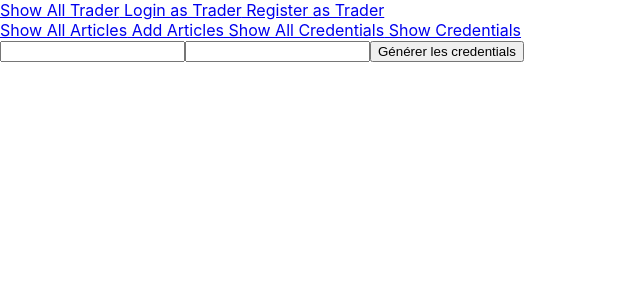
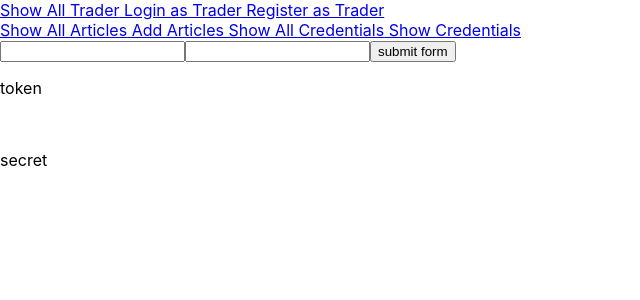
Before and after one commit to nath026/react_plateforme_paiement, a React (Create React App) app in the folder client/: page /credentials in a window 1280 px wide. Shown: the top 300 px of the page, without its empty margins (0-640 px from the left). Built offline with nearby package versions, Linux system fonts and the light colour scheme.

Commit message:
Added credential form, todo post request

```diff
--- a/client/src/App.js
+++ b/client/src/App.js
@@ -9,9 +9,9 @@ import TraderRegister from "./Components/Trader/TraderRegister";
 import ArticleDisplayAll from './Components/Article/ArticleDisplayAll';
 import ArticleRegister from "./Components/Article/ArticleRegister";
 import TraderTest from './Components/Trader/TraderTest';
-import AdminCredentialForm from './Components/Admin/AdminCredentialForm';
-import TraderDisplayCredentials from './Components/Trader/TraderDisplayCredential';
-
+import AdminDisplayAllCredentials from './Components/Admin/AdminDisplayAllCredentials';
+import CredentialProvider from './Contexts/CredentialContext';
+import Credentials from './Components/Admin/Credentials';
 
 function App() {
     return (
@@ -25,13 +25,20 @@ function App() {
             <Link to="/article-register"> Add Articles</Link>
             <Link to="/credentials/all"> Show All Credentials</Link>
             <Link to="/credentials"> Show Credentials</Link>
+            <CredentialProvider>
                 <Switch>
-                    <Route exact path="/credentials/all">
-                        <TraderDisplayCredentials/>
-                    </Route>
-                    <Route exact path="/credentials">
-                        <AdminCredentialForm/>
-                    </Route>
+                <Route exact path="/credentials/all">
+                    <AdminDisplayAllCredentials/>
+                </Route>
+                <Route exact path="/credentials">
+                    <Credentials/>
+                </Route>
+                </Switch>
+
+
+            </CredentialProvider>
+                <Switch>
+
                     <Route exact path="/shop">
                         <Home/>
                         <Shop/>
--- a/client/src/Components/Admin/AdminCredentialForm.js
+++ b/client/src/Components/Admin/AdminCredentialForm.js
@@ -1,10 +1,5 @@
 import React, { useState } from "react";
-import Table from '@material-ui/core/Table';
-import TableBody from '@material-ui/core/TableBody';
-import TableCell from '@material-ui/core/TableCell';
-import TableContainer from '@material-ui/core/TableContainer';
-import TableHead from '@material-ui/core/TableHead';
-import TableRow from '@material-ui/core/TableRow';
+import Button from "../lib/Button";
 
 const defaultV = {
   token: "",
@@ -46,7 +41,7 @@ export default function CredentialsForm({ onSubmit, defaultValues }) {
         type="password"
         name="secret"
       />
-      <button > Générer les credentials</button>
+      <Button title="submit form"/>
     </form>
   );
 }
--- a/client/src/Components/Admin/AdminDisplayAllCredentials.js
+++ b/client/src/Components/Admin/AdminDisplayAllCredentials.js
@@ -0,0 +1,48 @@
+import axios from "axios";
+import { useEffect, useState } from "react";
+import Table from '@material-ui/core/Table';
+import TableBody from '@material-ui/core/TableBody';
+import TableCell from '@material-ui/core/TableCell';
+import TableContainer from '@material-ui/core/TableContainer';
+import TableHead from '@material-ui/core/TableHead';
+import TableRow from '@material-ui/core/TableRow';
+import AdminCredentialForm from '../Admin/AdminCredentialForm';
+
+
+export default function TraderDisplayCredentials(){
+    const [listOfCredentials, setListOfCredentials] = useState([]);
+
+    useEffect(() => {
+        axios.get("http://localhost:3000/credentials").then((response) => {
+            setListOfCredentials(response.data);
+        })
+    }, [])
+    return (
+    <>
+            <TableContainer>
+                <Table>
+                  <TableHead>
+                    <TableRow>
+                        <TableCell>Id Marchand</TableCell>
+                      <TableCell>Token</TableCell>
+                      <TableCell >Password</TableCell>
+                    </TableRow>
+                  </TableHead>
+                  <TableBody>
+                    {listOfCredentials.map((value, key) => (
+                      <TableRow>
+                          <TableCell>{value.traderId}</TableCell>
+                        <TableCell> {value.token} </TableCell>
+                        <TableCell >{value.secret}</TableCell>
+                      </TableRow>
+                    ))}
+                    <TableRow>
+                      <TableCell><AdminCredentialForm/></TableCell>
+                    </TableRow>
+                  </TableBody>
+                </Table>
+              </TableContainer>
+
+    </>
+    );
+}
--- /dev/null
+++ b/client/src/Components/Admin/Credentials.js
@@ -0,0 +1,18 @@
+import { useContext } from "react";
+import { CredentialContext } from "../../Contexts/CredentialContext";
+import AdminCredentialForm from "./AdminCredentialForm";
+
+export default function Credentials() {
+  const { token, secret, save, decodeCredentials } = useContext(CredentialContext);
+  return (
+    <>
+      <AdminCredentialForm
+        onSubmit={(values) => save(values.token, values.secret)}
+        defaultValues={decodeCredentials}
+      />
+      <p>token {token}</p>
+      <br/>
+      <p> secret {secret}</p>
+    </>
+  );
+}
--- a/client/src/Components/Trader/TraderDisplayCredential.js
+++ b/client/src/Components/Trader/TraderDisplayCredential.js
@@ -9,11 +9,11 @@ import TableRow from '@material-ui/core/TableRow';
 import AdminCredentialForm from '../Admin/AdminCredentialForm';
 
 
-export default function TraderDisplayCredentials(){
+export default function TraderDisplayCredentials({traderId}){
     const [listOfCredentials, setListOfCredentials] = useState([]);
 
     useEffect(() => {
-        axios.get("http://localhost:3000/credentials/`${traderId}`").then((response) => {
+        axios.get(`http://localhost:3000/credentials/${traderId}`).then((response) => {
             setListOfCredentials(response.data);
         })
     }, [])
--- /dev/null
+++ b/client/src/Components/lib/Button.js
@@ -0,0 +1,12 @@
+import React, { useContext } from "react";
+
+function Button({ title, ...rest }) {
+
+  return (
+    <button {...rest}>
+      {title.toString()}
+    </button>
+  );
+}
+
+export default Button;
--- a/client/src/Contexts/CredentialContext.js
+++ b/client/src/Contexts/CredentialContext.js
@@ -13,30 +13,35 @@ export default function CredentialProvider({ children }) {
     JSON.parse(localStorage.getItem("credential") || "null")
   );
 
-  const save = (traderToken, traderSecret) => {
+  const save = (token, secret) => {
     localStorage.setItem(
       "credential",
       JSON.stringify({
-        traderToken,
-        traderSecret,
+        token,
+        secret,
       })
     );
     setCredential({
-      traderToken,
-      traderSecret,
+      token,
+      secret,
     });
   };
 
   // base64(username:password)
   const token = useMemo(
     () =>
-      credential && btoa(`${credential.traderToken}:${credential.traderSecret}`),
+      credential && btoa(`${credential.token}`),
     [credential]
   );
 
+  const secret = useMemo(
+    () =>
+    credential && btoa(`${credential.secret}`)
+  )
+
   return (
     <CredentialContext.Provider
-      value={{ decodedCredential: credential, token, save }}
+      value={{ decodedCredential: credential, token, secret, save }}
     >
       {children}
     </CredentialContext.Provider>
```
